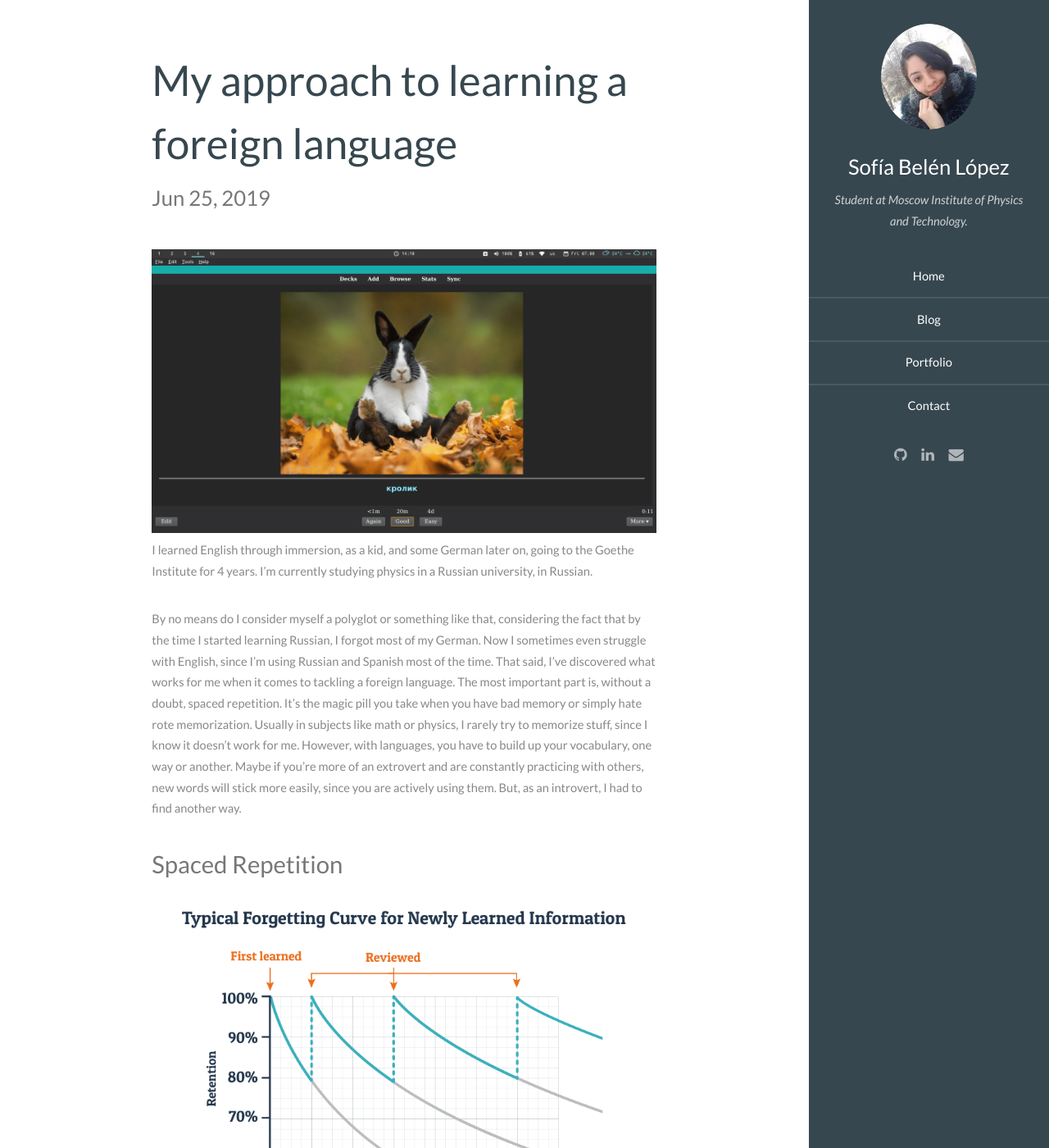
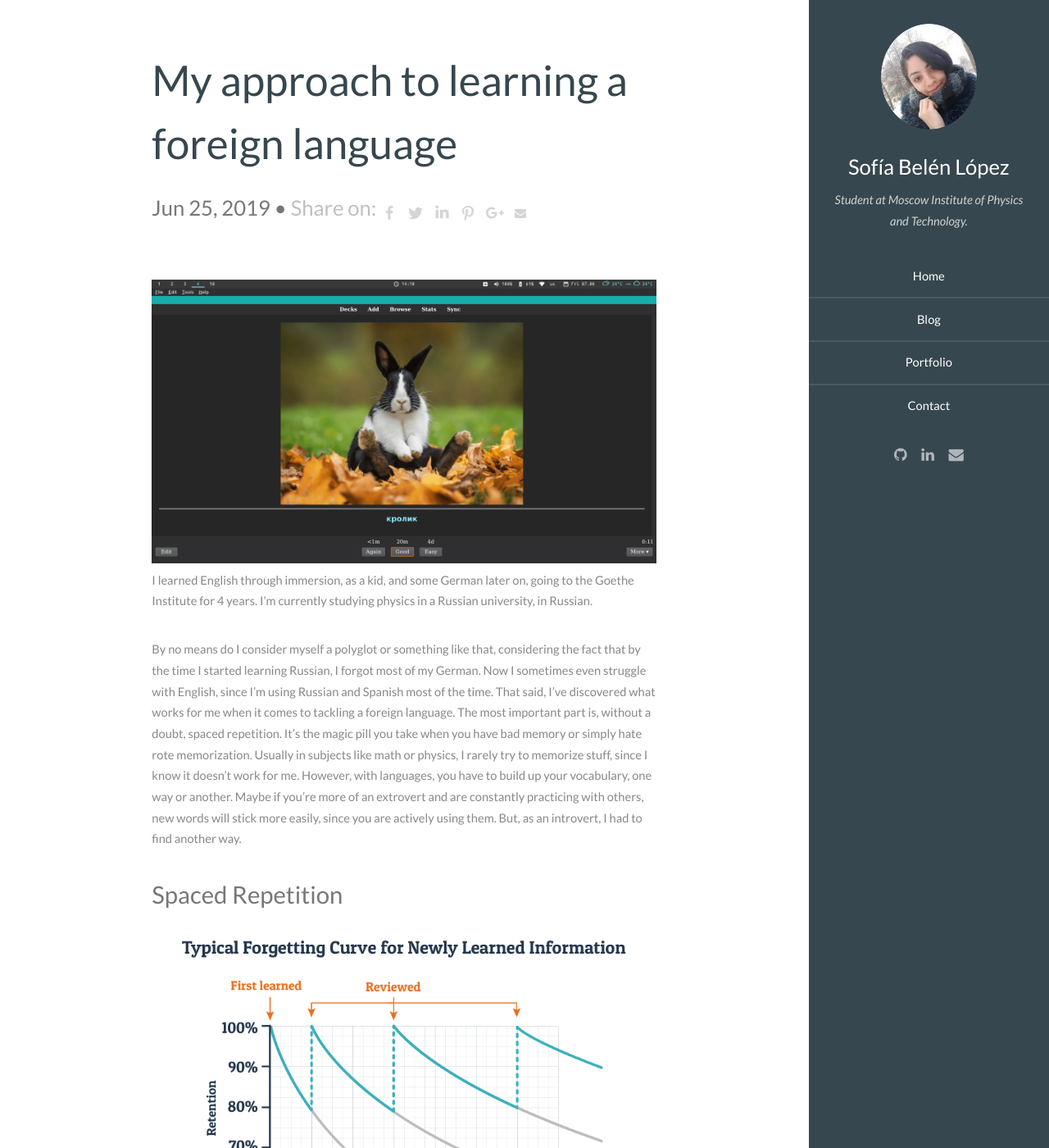
Before and after one commit to sofiabelen/sofiabelen.github.io, a Jekyll site: the page built from _posts/2019-06-25-my-approach-to-learning-a-foreign-language.md, in a window 1280 px wide and 1400 px high. Shown: the whole window at 82% size. Built offline with Jekyll 4.4.1, drawn with Linux system fonts in a browser that asks for light colours; Markdown is read by kramdown in place of the engine named in the settings; comment, search, counter and statistics services are not loaded.

Commit message:
Adding share buttons

```diff
--- /dev/null
+++ b/_includes/disqus-comments.html
@@ -0,0 +1,20 @@
+<div id="disqus_thread"></div>
+<script>
+
+/**
+*  RECOMMENDED CONFIGURATION VARIABLES: EDIT AND UNCOMMENT THE SECTION BELOW TO INSERT DYNAMIC VALUES FROM YOUR PLATFORM OR CMS.
+*  LEARN WHY DEFINING THESE VARIABLES IS IMPORTANT: https://disqus.com/admin/universalcode/#configuration-variables*/
+/*
+var disqus_config = function () {
+this.page.url = PAGE_URL;  // Replace PAGE_URL with your page's canonical URL variable
+this.page.identifier = PAGE_IDENTIFIER; // Replace PAGE_IDENTIFIER with your page's unique identifier variable
+};
+*/
+(function() { // DON'T EDIT BELOW THIS LINE
+var d = document, s = d.createElement('script');
+s.src = 'https://sofia-belen-lopez.disqus.com/embed.js';
+s.setAttribute('data-timestamp', +new Date());
+(d.head || d.body).appendChild(s);
+})();
+</script>
+<noscript>Please enable JavaScript to view the <a href="https://disqus.com/?ref_noscript">comments powered by Disqus.</a></noscript>
--- /dev/null
+++ b/_includes/share-buttons.html
@@ -0,0 +1,29 @@
+<style>
+#share-buttons {display: inline-block; vertical-align: middle; }
+#share-buttons:after {content: ""; display: block; clear: both;}
+#share-buttons > div {position: relative; text-align: left; height: 36px; width: 32px; float: left; text-align: center;}
+#share-buttons > div > svg {height: 16px; fill: #d5d5d5; margin-top: 10px;}
+#share-buttons > div:hover {cursor: pointer;}
+#share-buttons > div.facebook:hover > svg {fill: #3B5998;}
+#share-buttons > div.twitter:hover > svg {fill: #55ACEE;}
+#share-buttons > div.linkedin:hover > svg {fill: #0077b5;}
+#share-buttons > div.pinterest:hover > svg {fill: #CB2027;}
+#share-buttons > div.gplus:hover > svg {fill: #dd4b39;}
+#share-buttons > div.mail:hover > svg {fill: #7D7D7D;}
+#share-buttons > div.instagram:hover > svg {fill: #C73B92;}
+#share-buttons > div.facebook > svg {height: 18px; margin-top: 9px;}
+#share-buttons > div.twitter > svg {height: 20px; margin-top: 8px;}
+#share-buttons > div.linkedin > svg {height: 19px; margin-top: 7px;}
+#share-buttons > div.pinterest > svg {height: 20px; margin-top: 9px;}
+#share-buttons > div.gplus > svg {height: 17px; margin-top: 9px; position: relative; left: 1px;}
+#share-buttons > div.mail > svg {height: 14px; margin-top: 11px;}
+</style>
+
+<span style="color: silver;">Share on: </span><div id="share-buttons">
+    <div class="facebook" title="Share this on Facebook" onclick="window.open('http://www.facebook.com/share.php?u={{ site.url }}{{ page.url }}');"><svg viewBox="0 0 1792 1792" xmlns="http://www.w3.org/2000/svg"><path d="M1343 12v264h-157q-86 0-116 36t-30 108v189h293l-39 296h-254v759h-306v-759h-255v-296h255v-218q0-186 104-288.5t277-102.5q147 0 228 12z"/></svg></div>
+    <div class="twitter" title="Share this on Twitter" onclick="window.open('http://twitter.com/home?status={{ site.url }}{{ page.url }}');"><svg viewBox="0 0 1792 1792" xmlns="http://www.w3.org/2000/svg"><path d="M1684 408q-67 98-162 167 1 14 1 42 0 130-38 259.5t-115.5 248.5-184.5 210.5-258 146-323 54.5q-271 0-496-145 35 4 78 4 225 0 401-138-105-2-188-64.5t-114-159.5q33 5 61 5 43 0 85-11-112-23-185.5-111.5t-73.5-205.5v-4q68 38 146 41-66-44-105-115t-39-154q0-88 44-163 121 149 294.5 238.5t371.5 99.5q-8-38-8-74 0-134 94.5-228.5t228.5-94.5q140 0 236 102 109-21 205-78-37 115-142 178 93-10 186-50z"/></svg></div>
+    <div class="linkedin" title="Share this on Linkedin" onclick="window.open('https://www.linkedin.com/shareArticle?mini=true&url={{ site.url }}{{ page.url }}&title=&summary=&source=');"><svg viewBox="0 0 1792 1792" xmlns="http://www.w3.org/2000/svg"><path d="M477 625v991h-330v-991h330zm21-306q1 73-50.5 122t-135.5 49h-2q-82 0-132-49t-50-122q0-74 51.5-122.5t134.5-48.5 133 48.5 51 122.5zm1166 729v568h-329v-530q0-105-40.5-164.5t-126.5-59.5q-63 0-105.5 34.5t-63.5 85.5q-11 30-11 81v553h-329q2-399 2-647t-1-296l-1-48h329v144h-2q20-32 41-56t56.5-52 87-43.5 114.5-15.5q171 0 275 113.5t104 332.5z"/></svg></div>
+    {% if page.image %}<div class="pinterest" title="Share this on Pinterest" onclick="window.open('https://pinterest.com/pin/create/button/?url=&media={{ site.url }}{{ page.image }}&description=');"><svg viewBox="0 0 1792 1792" xmlns="http://www.w3.org/2000/svg"><path d="M256 597q0-108 37.5-203.5t103.5-166.5 152-123 185-78 202-26q158 0 294 66.5t221 193.5 85 287q0 96-19 188t-60 177-100 149.5-145 103-189 38.5q-68 0-135-32t-96-88q-10 39-28 112.5t-23.5 95-20.5 71-26 71-32 62.5-46 77.5-62 86.5l-14 5-9-10q-15-157-15-188 0-92 21.5-206.5t66.5-287.5 52-203q-32-65-32-169 0-83 52-156t132-73q61 0 95 40.5t34 102.5q0 66-44 191t-44 187q0 63 45 104.5t109 41.5q55 0 102-25t78.5-68 56-95 38-110.5 20-111 6.5-99.5q0-173-109.5-269.5t-285.5-96.5q-200 0-334 129.5t-134 328.5q0 44 12.5 85t27 65 27 45.5 12.5 30.5q0 28-15 73t-37 45q-2 0-17-3-51-15-90.5-56t-61-94.5-32.5-108-11-106.5z"/></svg></div>{% endif %}
+    <div class="gplus" title="Share this on Google Plus" onclick="window.open('https://plus.google.com/share?url={{ site.url }}{{ page.url }}');"><svg viewBox="0 0 2304 1792" xmlns="http://www.w3.org/2000/svg"><path d="M1437 913q0 208-87 370.5t-248 254-369 91.5q-149 0-285-58t-234-156-156-234-58-285 58-285 156-234 234-156 285-58q286 0 491 192l-199 191q-117-113-292-113-123 0-227.5 62t-165.5 168.5-61 232.5 61 232.5 165.5 168.5 227.5 62q83 0 152.5-23t114.5-57.5 78.5-78.5 49-83 21.5-74h-416v-252h692q12 63 12 122zm867-122v210h-209v209h-210v-209h-209v-210h209v-209h210v209h209z"/></svg></div>
+    <div class="mail" title="Share this through Email" onclick="window.open('mailto:?&body={{ site.url }}{{ page.url }}');"><svg viewBox="0 0 1792 1792" xmlns="http://www.w3.org/2000/svg"><path d="M1792 710v794q0 66-47 113t-113 47h-1472q-66 0-113-47t-47-113v-794q44 49 101 87 362 246 497 345 57 42 92.5 65.5t94.5 48 110 24.5h2q51 0 110-24.5t94.5-48 92.5-65.5q170-123 498-345 57-39 100-87zm0-294q0 79-49 151t-122 123q-376 261-468 325-10 7-42.5 30.5t-54 38-52 32.5-57.5 27-50 9h-2q-23 0-50-9t-57.5-27-52-32.5-54-38-42.5-30.5q-91-64-262-182.5t-205-142.5q-62-42-117-115.5t-55-136.5q0-78 41.5-130t118.5-52h1472q65 0 112.5 47t47.5 113z"/></svg></div>
+</div>
--- a/_layouts/post.html
+++ b/_layouts/post.html
@@ -6,33 +6,19 @@
     <div class="container">
         <header class="major">
             <h2>{{ page.title }}</h2>
-                <p class="post-meta">{{ page.date | date: "%b %-d, %Y" }}{% if page.author %} • {{ page.author }}{% endif %}{% if page.meta %} • {{ page.meta }}{% endif %}</p>
+                <p class="post-meta" style="display: inline-block;">{{ page.date | date: "%b %-d, %Y" }}{% if page.meta %} • {{ page.meta }}{% endif %} • {% include share-buttons.html %}</p>
         </header>
 
         <section class="post-content">
             {{ content }}
         </section>
 
-<div id="disqus_thread"></div>
-<script>
-
-/**
-*  RECOMMENDED CONFIGURATION VARIABLES: EDIT AND UNCOMMENT THE SECTION BELOW TO INSERT DYNAMIC VALUES FROM YOUR PLATFORM OR CMS.
-*  LEARN WHY DEFINING THESE VARIABLES IS IMPORTANT: https://disqus.com/admin/universalcode/#configuration-variables*/
-/*
-var disqus_config = function () {
-this.page.url = PAGE_URL;  // Replace PAGE_URL with your page's canonical URL variable
-this.page.identifier = PAGE_IDENTIFIER; // Replace PAGE_IDENTIFIER with your page's unique identifier variable
-};
-*/
-(function() { // DON'T EDIT BELOW THIS LINE
-var d = document, s = d.createElement('script');
-s.src = 'https://sofia-belen-lopez.disqus.com/embed.js';
-s.setAttribute('data-timestamp', +new Date());
-(d.head || d.body).appendChild(s);
-})();
-</script>
-<noscript>Please enable JavaScript to view the <a href="https://disqus.com/?ref_noscript">comments powered by Disqus.</a></noscript>
+    <div class="container"><div class="features">
+        {% include share-buttons.html %}
+    </div></div>
+    <div class="container"><div class="features">
+        {% include disqus-comments.html %}
+    </div></div>
 
 <!--
 	<footer>
```
